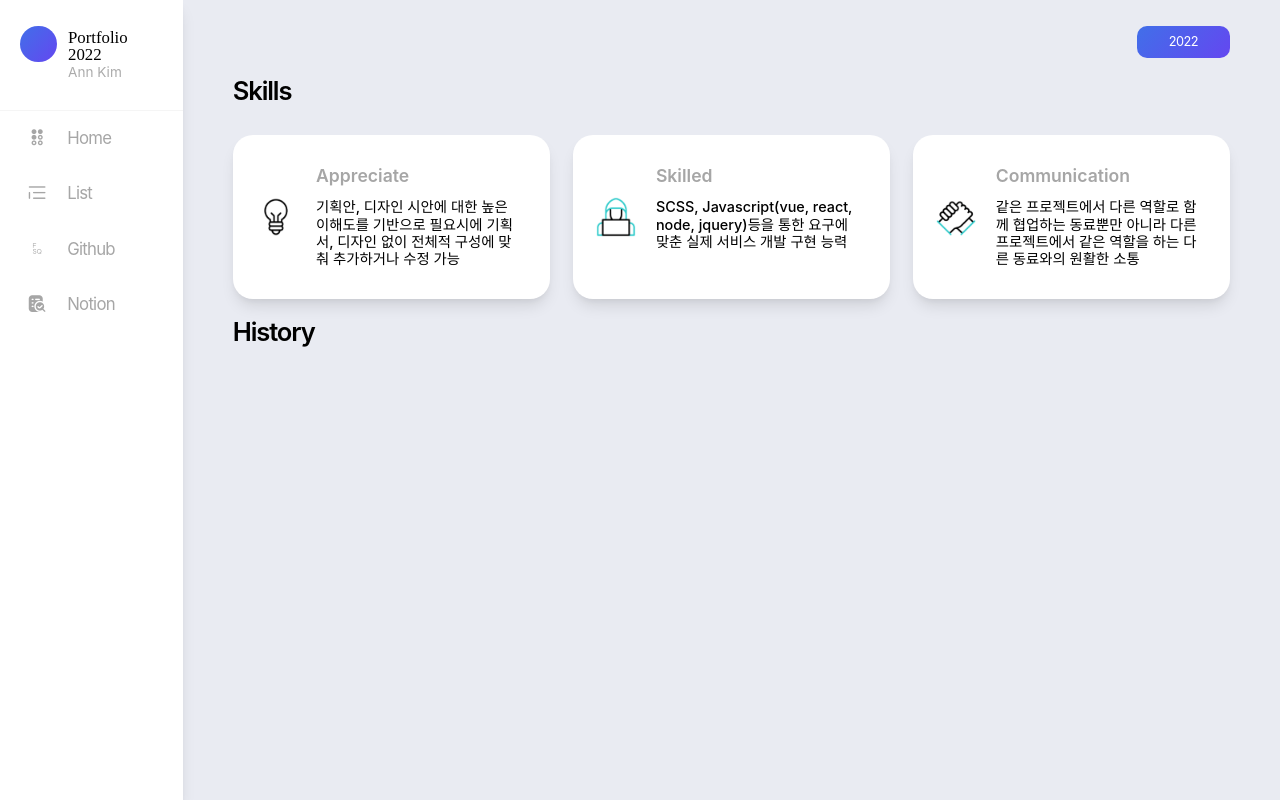
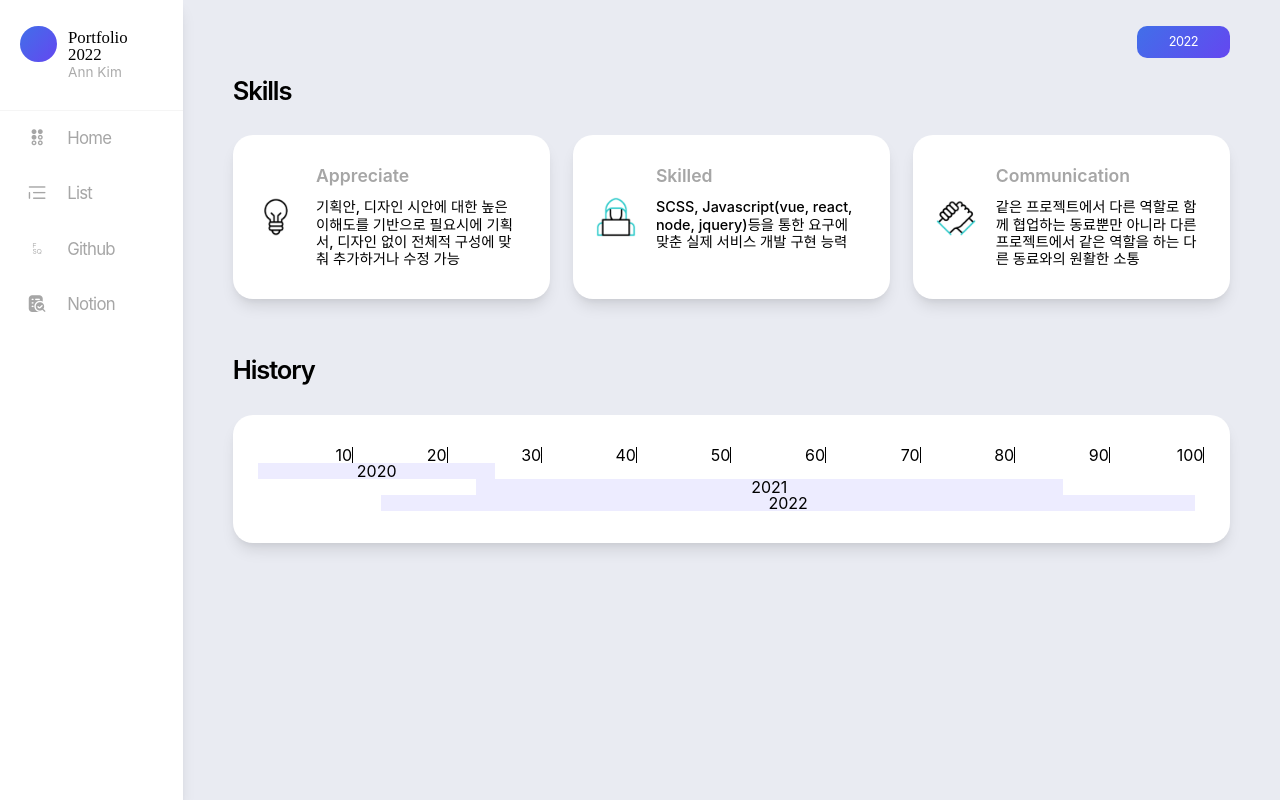
Before and after one commit to annkim7/portfolio2022, a React (Create React App) app in the folder portfolio2022/: page / in a window 1280 px wide. Built offline with nearby package versions, Linux system fonts and the light colour scheme; a web font is replaced by a local one.

Commit message:
history design

```diff
--- a/portfolio2022/src/App.js
+++ b/portfolio2022/src/App.js
@@ -11,7 +11,7 @@ function App() {
         <div class="year">
           <span class="year-btn">2022</span>
         </div>
-        <section>
+        <section class="skill-area">
           <h2 class="main-title">Skills</h2>
           <div class="content">
               <ul class="box-list">
@@ -21,10 +21,31 @@ function App() {
               </ul>
           </div>
         </section>
-        <section>
+        <section class="history-area">
           <h2 class="main-title">History</h2>
           <div class="content">
+              <div class="full-box">
+                <article class="chart-box">
+                  <ul class="x-axis">
+                    <li>10</li>
+                    <li>20</li>
+                    <li>30</li>
+                    <li>40</li>
+                    <li>50</li>
+                    <li>60</li>
+                    <li>70</li>
+                    <li>80</li>
+                    <li>90</li>
+                    <li>100</li>
+                  </ul>
+                  <ul class="chart-list">
+                    <li>2020</li>
+                    <li>2021</li>
+                    <li>2022</li>
+                  </ul>
+                </article>
 
+              </div>
           </div>
         </section>
       </div>
--- a/portfolio2022/src/style/root.scss
+++ b/portfolio2022/src/style/root.scss
@@ -507,6 +507,14 @@ $boxShadow: rgba(0, 0, 0, 0.1) 0px 10px 15px -3px, rgba(0, 0, 0, 0.05) 0px 4px 6
     -webkit-font-smoothing: antialiased;
 }
 
+@mixin shadowBox(){
+    position:relative;
+    padding: 2rem 1.6rem 2rem;
+    background: #fff;
+    border-radius: 1.25rem;
+    box-shadow: $boxShadow;
+}
+
 
 @mixin tablet{
     @media (max-width: 1023px){
--- a/portfolio2022/src/style/style.scss
+++ b/portfolio2022/src/style/style.scss
@@ -123,6 +123,10 @@ header .title{
     background: $purpleVVeryLight;
 }
 
+section ~ section{
+    margin-top:3.6rem;
+}
+
 .year{
     text-align: right;
     .year-btn{
@@ -149,11 +153,8 @@ header .title{
     grid-template-columns: repeat(3, 1fr);
     column-gap: 1.4rem;
     li{
-        position:relative;
+        @include shadowBox;
         padding: 2rem 1.6rem 2rem 5.2rem;
-        background: #fff;
-        border-radius: 1.25rem;
-        box-shadow: $boxShadow;
         text-align: left;
         &:before{
             @include bef;
@@ -182,3 +183,33 @@ header .title{
         background-image: url('../images/skill_icon_03.gif');
     }
 }
+
+.full-box{
+    @include shadowBox;
+}
+
+.chart-box .x-axis{
+    display: grid;
+    grid-template-columns: repeat(10, 1fr);
+    text-align: right;
+    li{
+        border-right: 1px solid #000;
+    }
+
+}
+
+.chart-box .chart-list{
+    display: grid;
+    grid-template-columns: repeat(100, 1fr);
+    grid-auto-flow: column dense;
+    li{
+        grid-column: 1 / 26;
+        background: $purpleVeryLight;
+    }
+    li:nth-of-type(2){
+        grid-column: 24 / 86;
+    }
+    li:nth-of-type(3){
+        grid-column: 14 / 100;
+    }
+}
```
